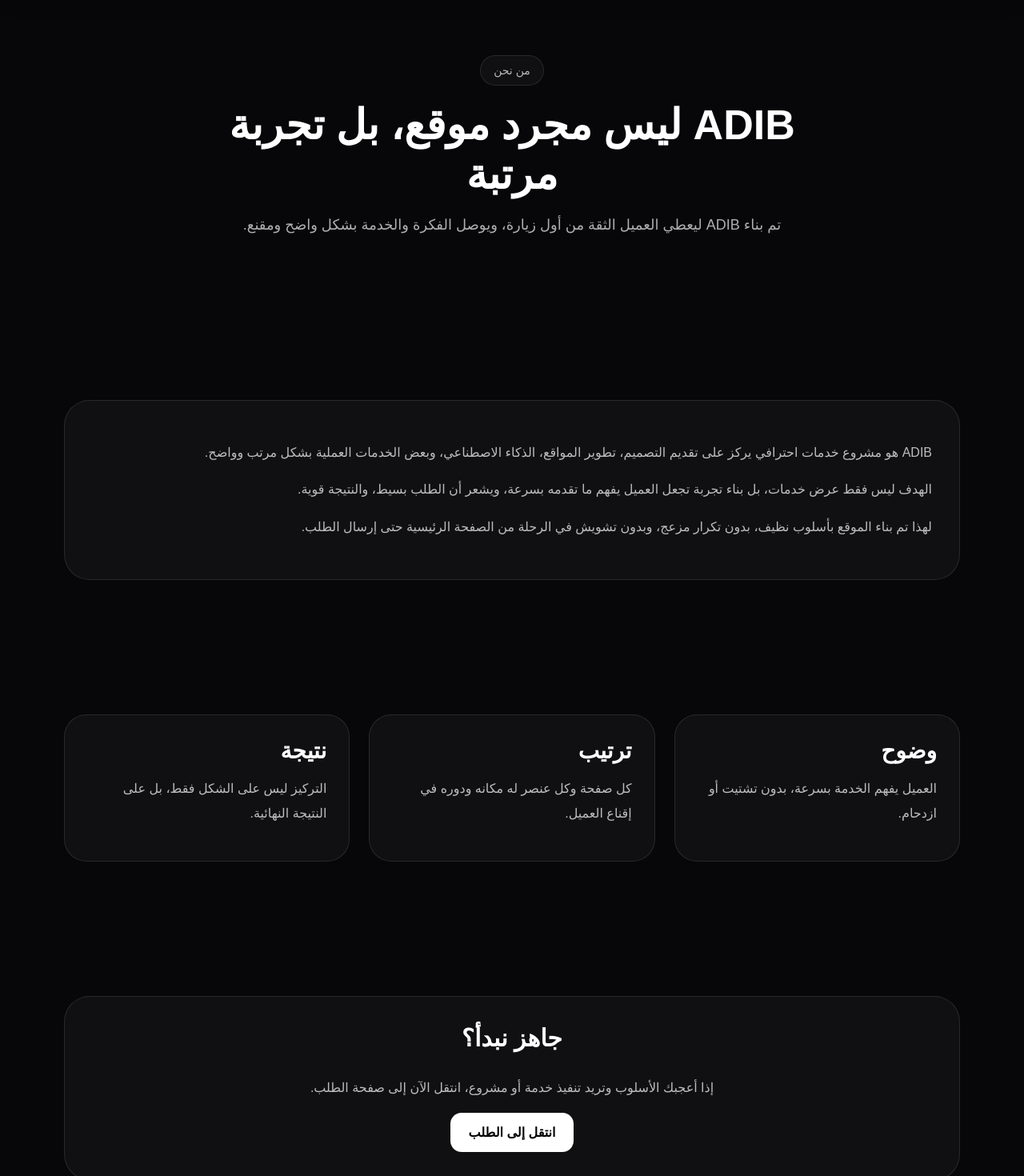
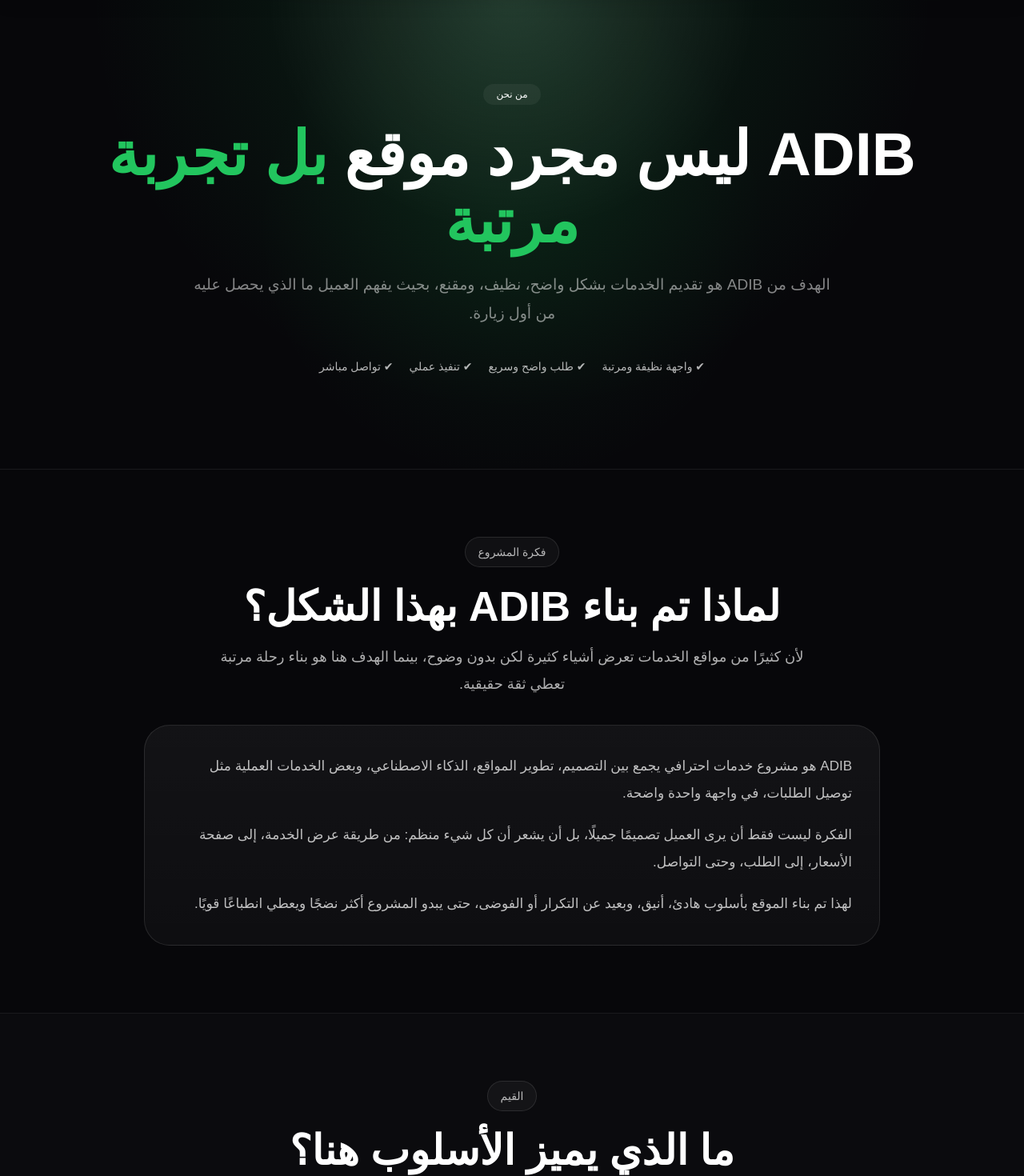
Before and after one commit to adibbaghdadi-web/adib-services, a Next.js app: page /about in a window 1280 px wide. Shown: the part 100-1570 px from the top of the page at 80% size. Built offline with nearby package versions, Linux system fonts and the light colour scheme.

Commit message:
upgrade about and contact pages

```diff
--- a/app/about/page.tsx
+++ b/app/about/page.tsx
@@ -6,16 +6,23 @@
 const values = [
   {
     title: "وضوح",
-    desc: "العميل يفهم الخدمة بسرعة، بدون تشتيت أو ازدحام.",
+    desc: "كل خدمة وكل خطوة في الموقع مصممة لتكون مفهومة بدون تعقيد.",
   },
   {
     title: "ترتيب",
-    desc: "كل صفحة وكل عنصر له مكانه ودوره في إقناع العميل.",
+    desc: "الهدف ليس كثرة الكلام، بل عرض منظم يجعل العميل يثق ويقرر بسرعة.",
   },
   {
     title: "نتيجة",
-    desc: "التركيز ليس على الشكل فقط، بل على النتيجة النهائية.",
+    desc: "التركيز على النتيجة النهائية التي تخدم العميل وتظهر المشروع بشكل قوي.",
   },
+];
+
+const highlights = [
+  "واجهة نظيفة ومرتبة",
+  "طلب واضح وسريع",
+  "تنفيذ عملي",
+  "تواصل مباشر",
 ];
 
 export default function AboutPage() {
@@ -23,41 +30,71 @@
     <main>
       <Navbar />
 
-      <section className="page-section">
-        <div className="container">
-          <SectionHeader
-            eyebrow="من نحن"
-            title="ADIB ليس مجرد موقع، بل تجربة مرتبة"
-            description="تم بناء ADIB ليعطي العميل الثقة من أول زيارة، ويوصل الفكرة والخدمة بشكل واضح ومقنع."
-            centered
-          />
-        </div>
-      </section>
+      <section className="hero about-hero">
+        <div className="hero-bg" />
+        <div className="container hero-content">
+          <span className="hero-badge">من نحن</span>
 
-      <section className="page-section">
-        <div className="container">
-          <div className="info-box">
-            <p>
-              ADIB هو مشروع خدمات احترافي يركز على تقديم التصميم، تطوير المواقع،
-              الذكاء الاصطناعي، وبعض الخدمات العملية بشكل مرتب وواضح.
-            </p>
-            <p>
-              الهدف ليس فقط عرض خدمات، بل بناء تجربة تجعل العميل يفهم ما تقدمه بسرعة،
-              ويشعر أن الطلب بسيط، والنتيجة قوية.
-            </p>
-            <p>
-              لهذا تم بناء الموقع بأسلوب نظيف، بدون تكرار مزعج، وبدون تشويش في الرحلة
-              من الصفحة الرئيسية حتى إرسال الطلب.
-            </p>
+          <h1 className="hero-title">
+            ADIB ليس مجرد موقع
+            <span className="hero-highlight"> بل تجربة مرتبة</span>
+          </h1>
+
+          <p className="hero-subtitle">
+            الهدف من ADIB هو تقديم الخدمات بشكل واضح، نظيف، ومقنع، بحيث يفهم
+            العميل ما الذي يحصل عليه من أول زيارة.
+          </p>
+
+          <div className="hero-features">
+            {highlights.map((item) => (
+              <span key={item}>✔ {item}</span>
+            ))}
           </div>
         </div>
       </section>
 
       <section className="page-section">
         <div className="container">
+          <SectionHeader
+            eyebrow="فكرة المشروع"
+            title="لماذا تم بناء ADIB بهذا الشكل؟"
+            description="لأن كثيرًا من مواقع الخدمات تعرض أشياء كثيرة لكن بدون وضوح، بينما الهدف هنا هو بناء رحلة مرتبة تعطي ثقة حقيقية."
+            centered
+          />
+
+          <div className="about-story-box">
+            <p>
+              ADIB هو مشروع خدمات احترافي يجمع بين التصميم، تطوير المواقع،
+              الذكاء الاصطناعي، وبعض الخدمات العملية مثل توصيل الطلبات، في واجهة
+              واحدة واضحة.
+            </p>
+
+            <p>
+              الفكرة ليست فقط أن يرى العميل تصميمًا جميلًا، بل أن يشعر أن كل
+              شيء منظم: من طريقة عرض الخدمة، إلى صفحة الأسعار، إلى الطلب،
+              وحتى التواصل.
+            </p>
+
+            <p>
+              لهذا تم بناء الموقع بأسلوب هادئ، أنيق، وبعيد عن التكرار أو
+              الفوضى، حتى يبدو المشروع أكثر نضجًا ويعطي انطباعًا قويًا.
+            </p>
+          </div>
+        </div>
+      </section>
+
+      <section className="page-section section-dark">
+        <div className="container">
+          <SectionHeader
+            eyebrow="القيم"
+            title="ما الذي يميز الأسلوب هنا؟"
+            description="هذه هي المبادئ التي تم بناء التجربة عليها."
+            centered
+          />
+
           <div className="grid-3">
             {values.map((item) => (
-              <div key={item.title} className="card">
+              <div key={item.title} className="card premium-card">
                 <h3>{item.title}</h3>
                 <p className="card-description">{item.desc}</p>
               </div>
@@ -68,12 +105,22 @@
 
       <section className="page-section">
         <div className="container">
-          <div className="info-box cta-box">
-            <h3>جاهز نبدأ؟</h3>
-            <p>إذا أعجبك الأسلوب وتريد تنفيذ خدمة أو مشروع، انتقل الآن إلى صفحة الطلب.</p>
-            <Link href="/request" className="button button-light">
-              انتقل إلى الطلب
-            </Link>
+          <div className="info-box cta-box cta-strong">
+            <h3>هل يناسبك هذا الأسلوب؟</h3>
+            <p>
+              إذا كنت تريد خدمة أو مشروعًا يُعرض بشكل مرتب ويُنفذ بشكل واضح،
+              يمكنك الانتقال الآن إلى صفحة الطلب.
+            </p>
+
+            <div className="hero-buttons">
+              <Link href="/request" className="button button-primary">
+                انتقل إلى الطلب
+              </Link>
+
+              <Link href="/services" className="button button-outline">
+                راجع الخدمات
+              </Link>
+            </div>
           </div>
         </div>
       </section>
--- a/app/globals.css
+++ b/app/globals.css
@@ -1052,3 +1052,84 @@
   color: rgba(255, 255, 255, 0.72);
   line-height: 1.9;
 }
+.about-hero,
+.contact-hero {
+  min-height: 46vh;
+  display: flex;
+  align-items: center;
+}
+
+.about-story-box {
+  max-width: 920px;
+  margin: 0 auto;
+  padding: 34px;
+  border-radius: 32px;
+  background: linear-gradient(180deg, rgba(255,255,255,0.05), rgba(255,255,255,0.03));
+  border: 1px solid rgba(255, 255, 255, 0.1);
+}
+
+.about-story-box p {
+  margin: 0 0 18px;
+  color: rgba(255, 255, 255, 0.74);
+  line-height: 2;
+  font-size: 17px;
+}
+
+.about-story-box p:last-child {
+  margin-bottom: 0;
+}
+
+.contact-card {
+  padding: 28px;
+  border-radius: 28px;
+  background: linear-gradient(180deg, rgba(255,255,255,0.05), rgba(255,255,255,0.03));
+  border: 1px solid rgba(255, 255, 255, 0.1);
+}
+
+.contact-card h3 {
+  margin: 0 0 14px;
+  font-size: 28px;
+}
+
+.contact-card p {
+  margin: 14px 0 0;
+  color: rgba(255, 255, 255, 0.68);
+  line-height: 1.9;
+}
+
+.contact-value {
+  color: #8df0b0;
+  font-size: 18px;
+  font-weight: 700;
+  word-break: break-word;
+}
+
+.contact-actions-box {
+  display: grid;
+  grid-template-columns: repeat(2, minmax(0, 1fr));
+  gap: 22px;
+}
+
+.contact-action-card {
+  padding: 30px;
+  border-radius: 28px;
+  background: rgba(255, 255, 255, 0.04);
+  border: 1px solid rgba(255, 255, 255, 0.08);
+}
+
+.contact-action-card h3 {
+  margin: 0 0 12px;
+  font-size: 28px;
+}
+
+.contact-action-card p {
+  margin: 0 0 18px;
+  color: rgba(255, 255, 255, 0.7);
+  line-height: 1.9;
+}
+
+@media (max-width: 960px) {
+  .contact-actions-box {
+    grid-template-columns: 1fr;
+  }
+}
```
Also changed, not shown: app/contact/page.tsx (+66 -26 lines).
